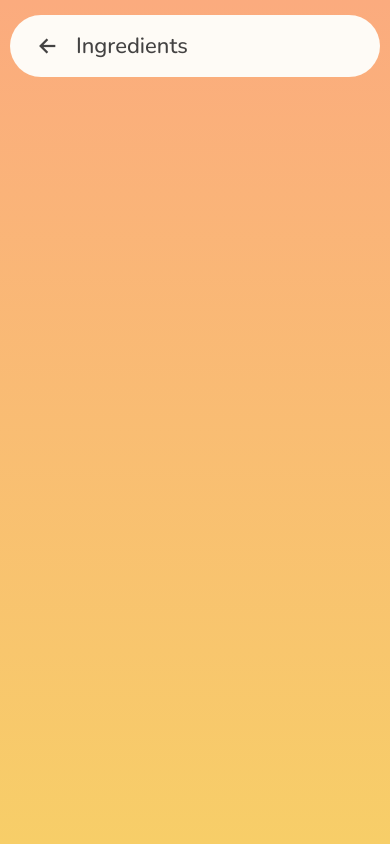
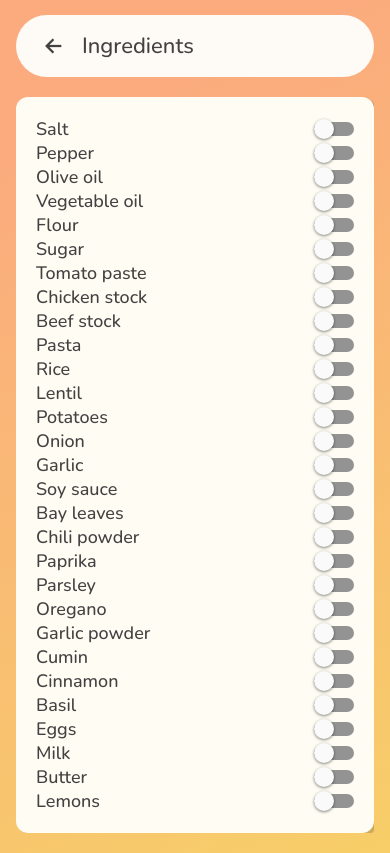
Before and after one commit to Tabsdrisbidmamul/recipe-inspire, a React Native app: screen /Ingredients in a window 390 px wide. Built offline with nearby package versions, Linux system fonts and the light colour scheme.

Commit message:
Added async storage to ingredients list

```diff
--- /dev/null
+++ b/components/Buttons/SettingsToggle.tsx
@@ -0,0 +1,45 @@
+import { observer } from 'mobx-react-lite';
+import React, { useEffect, useState } from 'react';
+import { View, StyleSheet, Text, Switch } from 'react-native';
+import { globalStyles } from '../../constants/globalStyles';
+import useStore from '../../hooks/useStore';
+
+interface IProps {
+  name: string;
+  value: boolean;
+}
+
+/**
+ * Base settings toggle, which will output
+ * @param param0
+ * @returns
+ */
+export default observer(function SettingsToggle({ name, value }: IProps) {
+  const { ingredientsStore } = useStore();
+  const [isEnable, setIsEnabled] = useState(value);
+
+  const { setCommonIngredients, storeCommonIngredientsToLocalStorage } = ingredientsStore;
+
+  useEffect(() => {
+    setCommonIngredients(name.toLowerCase(), isEnable);
+    storeCommonIngredientsToLocalStorage();
+  }, [isEnable, setCommonIngredients, storeCommonIngredientsToLocalStorage]);
+
+  return (
+    <View style={styles.container}>
+      <Text style={styles.text}>{name.charAt(0).toUpperCase() + name.substring(1).toLowerCase()}</Text>
+      <Switch onValueChange={setIsEnabled} value={isEnable} />
+    </View>
+  );
+});
+
+const styles = StyleSheet.create({
+  container: {
+    flexDirection: 'row',
+    justifyContent: 'space-between',
+    alignItems: 'center',
+  },
+  text: {
+    ...globalStyles.baseText,
+  },
+});
--- a/components/Header/ContentHeader.tsx
+++ b/components/Header/ContentHeader.tsx
@@ -11,7 +11,7 @@ interface IProps {
  * @returns
  */
 export default function ContentHeader({ title }: IProps) {
-  return <Text style={[styles.header]}>More</Text>;
+  return <Text style={[styles.header]}>{title}</Text>;
 }
 
 const styles = StyleSheet.create({
--- a/components/Header/NavigationHeader.tsx
+++ b/components/Header/NavigationHeader.tsx
@@ -4,7 +4,6 @@ import { globalStyles } from '../../constants/globalStyles';
 import { Ionicons } from '@expo/vector-icons';
 import colors from '../../constants/colors';
 import { StatusBar } from 'expo-status-bar';
-import { useSafeAreaInsets } from 'react-native-safe-area-context';
 
 interface IProps {
   title: string;
@@ -17,13 +16,9 @@ interface IProps {
  * @returns
  */
 export default function NavigationHeader({ title, handleNavigateBack }: IProps) {
-  const insets = useSafeAreaInsets();
-
-  const marginTop = insets.top + 15;
-
   return (
     <>
-      <View style={[styles.container, { marginTop }]}>
+      <View style={[styles.container]}>
         <Ionicons onPress={handleNavigateBack} name="arrow-back-sharp" style={styles.icon} />
         <Text style={styles.title}>{title}</Text>
         <StatusBar style="light"></StatusBar>
@@ -37,7 +32,7 @@ const styles = StyleSheet.create({
     ...globalStyles.baseBorderRadius,
     ...globalStyles.basePaddingHorizontal,
     ...globalStyles.basePaddingVertical,
-    ...globalStyles.baseMarginHorizontal,
+    ...globalStyles.baseContentMargin,
     flexDirection: 'row',
     backgroundColor: colors.whites.pastel,
     alignItems: 'center',
--- a/components/Root/RootView.tsx
+++ b/components/Root/RootView.tsx
@@ -1,12 +1,13 @@
 import { LinearGradient } from 'expo-linear-gradient';
 import React from 'react';
-import { View, StyleSheet } from 'react-native';
+import { View, StyleSheet, ScrollView } from 'react-native';
 import { useSafeAreaInsets } from 'react-native-safe-area-context';
 import colors from '../../constants/colors';
 import { globalStyles } from '../../constants/globalStyles';
 
 interface IProps {
   children: JSX.Element[] | JSX.Element;
+  isScrollable?: boolean;
 }
 
 /**
@@ -14,14 +15,26 @@ interface IProps {
  * @param param0
  * @returns
  */
-export default function RootView({ children }: IProps) {
+export default function RootView({ children, isScrollable }: IProps) {
   const insets = useSafeAreaInsets();
 
   const height = insets.top + 15;
 
   return (
-    <LinearGradient style={[styles.root]} colors={[colors.gradient.orange, colors.gradient.yellow]}>
-      <View style={[styles.container, { paddingTop: height }]}>{children}</View>
+    <LinearGradient
+      style={[styles.root]}
+      colors={[colors.gradient.orange, colors.gradient.yellow]}
+      start={[0, 0.5]}
+      end={[0.5, 1]}
+      locations={[0.15, 1]}
+    >
+      {isScrollable ? (
+        <View style={[styles.container, { paddingTop: height }]}>
+          <ScrollView style={styles.scrollContainer}>{children}</ScrollView>
+        </View>
+      ) : (
+        <View style={[styles.container, { paddingTop: height }]}>{children}</View>
+      )}
     </LinearGradient>
   );
 }
@@ -34,4 +47,8 @@ const styles = StyleSheet.create({
     flex: 1,
     ...globalStyles.baseContainerPaddingHorizontal,
   },
+  scrollContainer: {
+    flex: 1,
+    ...globalStyles.baseContentMargin,
+  },
 });
--- a/package.json
+++ b/package.json
@@ -30,7 +30,8 @@
     "react-native-reanimated": "~2.12.0",
     "react-native-safe-area-context": "^4.4.1",
     "react-native-toast-message": "^2.1.5",
-    "react-native-web": "~0.18.9"
+    "react-native-web": "~0.18.9",
+    "@react-native-async-storage/async-storage": "~1.17.3"
   },
   "devDependencies": {
     "@babel/core": "^7.12.9",
--- a/screens/StackScreen/Ingredients.tsx
+++ b/screens/StackScreen/Ingredients.tsx
@@ -1,14 +1,20 @@
-import { LinearGradient } from 'expo-linear-gradient';
 import { observer } from 'mobx-react-lite';
-import React from 'react';
-import { StyleSheet } from 'react-native';
-import colors from '../../constants/colors';
+import React, { useEffect } from 'react';
+import { StyleSheet, Switch } from 'react-native';
 import { globalStyles } from '../../constants/globalStyles';
 import { useNavigation } from '@react-navigation/native';
 import NavigationHeader from '../../components/Header/NavigationHeader';
+import ContentHeader from '../../components/Header/ContentHeader';
+import RootView from '../../components/Root/RootView';
+import BaseCard from '../../components/Cards/BaseCard';
+import SettingsToggle from '../../components/Buttons/SettingsToggle';
+import useStore from '../../hooks/useStore';
 
 export default observer(function Ingredients() {
+  const { ingredientsStore } = useStore();
   const navigation = useNavigation();
+
+  const { getCommonIngredientsFromLocalStorage, commonIngredients } = ingredientsStore;
 
   function navigateGoBack() {
     if (navigation.canGoBack()) {
@@ -16,27 +22,23 @@ export default observer(function Ingredients() {
     }
   }
 
+  useEffect(() => {
+    getCommonIngredientsFromLocalStorage();
+  }, []);
+
   return (
-    <LinearGradient style={styles.root} colors={[colors.gradient.orange, colors.gradient.yellow]}>
+    <RootView isScrollable>
       <NavigationHeader title="Ingredients" handleNavigateBack={navigateGoBack} />
-    </LinearGradient>
+
+      {/* <ContentHeader title="Bare Minimum" /> */}
+
+      <BaseCard>
+        {Object.entries(commonIngredients).map((el, i) => (
+          <SettingsToggle key={i} name={el[0]} value={el[1]} />
+        ))}
+      </BaseCard>
+    </RootView>
   );
 });
 
-const styles = StyleSheet.create({
-  root: {
-    flex: 1,
-  },
-  header: {
-    ...globalStyles.baseHeaderText,
-  },
-  headerStyle: {
-    flex: 1,
-    alignSelf: 'stretch',
-  },
-  content: {
-    alignItems: 'center',
-    flex: 1,
-    padding: 24,
-  },
-});
+const styles = StyleSheet.create({});
--- a/stores/ingredients.store.ts
+++ b/stores/ingredients.store.ts
@@ -1,16 +1,90 @@
-import { makeAutoObservable } from 'mobx';
+import { makeAutoObservable, runInAction } from 'mobx';
+import AsyncStorage from '@react-native-async-storage/async-storage';
 
 /**
  * These settings correspond to the ingredients settings page
  */
 export default class IngredientsStore {
-  eggs = false;
+  private readonly COMMON_INGREDIENT_KEY = 'commonIngredient';
+
+  commonIngredients = {
+    salt: false,
+    pepper: false,
+    'olive oil': false,
+    'vegetable oil': false,
+    flour: false,
+    sugar: false,
+    'tomato paste': false,
+    'chicken stock': false,
+    'beef stock': false,
+    pasta: false,
+    rice: false,
+    lentil: false,
+    potatoes: false,
+    onion: false,
+    garlic: false,
+    'soy sauce': false,
+    'bay leaves': false,
+    'chili powder': false,
+    paprika: false,
+    parsley: false,
+    oregano: false,
+    'garlic powder': false,
+    cumin: false,
+    cinnamon: false,
+    basil: false,
+    eggs: false,
+    milk: false,
+    butter: false,
+    lemons: false,
+  } as { [key: string]: boolean };
 
   constructor() {
     makeAutoObservable(this);
   }
 
-  setEggs = (state: boolean) => {
-    this.eggs = state;
+  /**
+   * Save ingredients list to local storage
+   */
+  storeCommonIngredientsToLocalStorage = async () => {
+    try {
+      const item = JSON.stringify(this.commonIngredients);
+
+      // console.log('SAVING storeCommonIngredientsToLocalStorage item ', item);
+
+      await AsyncStorage.setItem(this.COMMON_INGREDIENT_KEY, item);
+    } catch (e: any) {
+      console.log('ERROR: Could not save common ingredients to local storage ', e.message);
+    }
+  };
+
+  /**
+   * Read ingredients from local storage and set store up
+   */
+  getCommonIngredientsFromLocalStorage = async () => {
+    try {
+      const ingredients = await AsyncStorage.getItem(this.COMMON_INGREDIENT_KEY);
+
+      // console.log('RETRIEVE getCommonIngredientsFromLocalStorage ingredients ', ingredients);
+
+      if (ingredients !== null) {
+        const item = JSON.parse(ingredients);
+
+        runInAction(() => {
+          this.commonIngredients = item;
+        });
+      }
+    } catch (e: any) {
+      console.log('ERROR: Could not read common ingredients from local storage ', e.message);
+    }
+  };
+
+  /**
+   * Set the ingredient via property name accessor, this will then be used to be saved in local async storage
+   * @param ingredientName
+   * @param value
+   */
+  setCommonIngredients = (ingredientName: string, value: boolean) => {
+    this.commonIngredients[ingredientName] = value;
   };
 }
```
Also changed, not shown: 1 other file (tests, documents, lock files or other folders).
